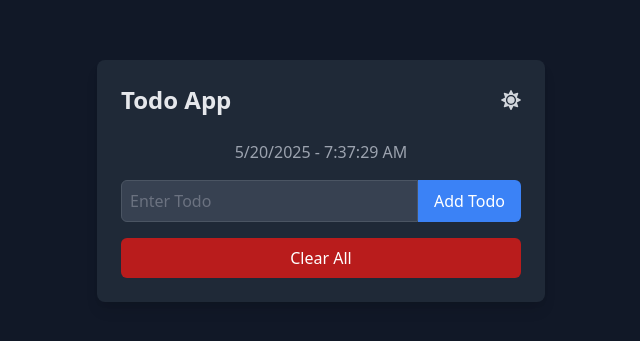
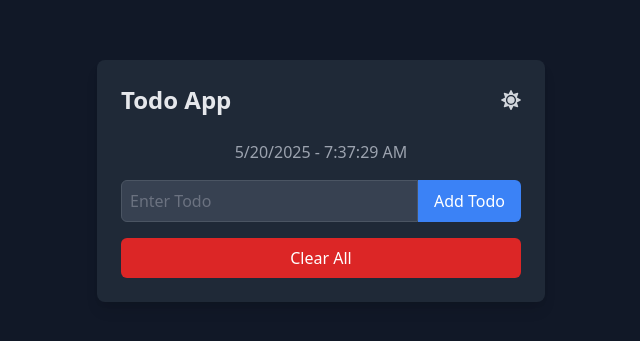
Before and after one commit to Aashir-Siddiqui/React, a React (Vite) app in the folder React-Practice/: page / in a window 1280 px wide. Shown: the part 219-560 px from the top of the page, without its empty margins (319-959 px from the left). Built offline with nearby package versions, Linux system fonts and the light colour scheme.

Commit message:
Update todo app

```diff
--- a/React-Practice/src/Projects/Todo/Todo.jsx
+++ b/React-Practice/src/Projects/Todo/Todo.jsx
@@ -151,7 +151,7 @@ export default function Todo() {
                 </ul>
                 <button
                     onClick={clearTodo}
-                    className="bg-red-600 dark:bg-red-700 text-white px-4 py-2 rounded-md w-full hover:bg-red-700 dark:hover:bg-red-800 transition"
+                    className="bg-red-600 dark:bg-violet-700 text-white px-4 py-2 rounded-md w-full hover:bg-red-700 dark:hover:bg-violet-800 transition"
                 >
                     Clear All
                 </button>
```
